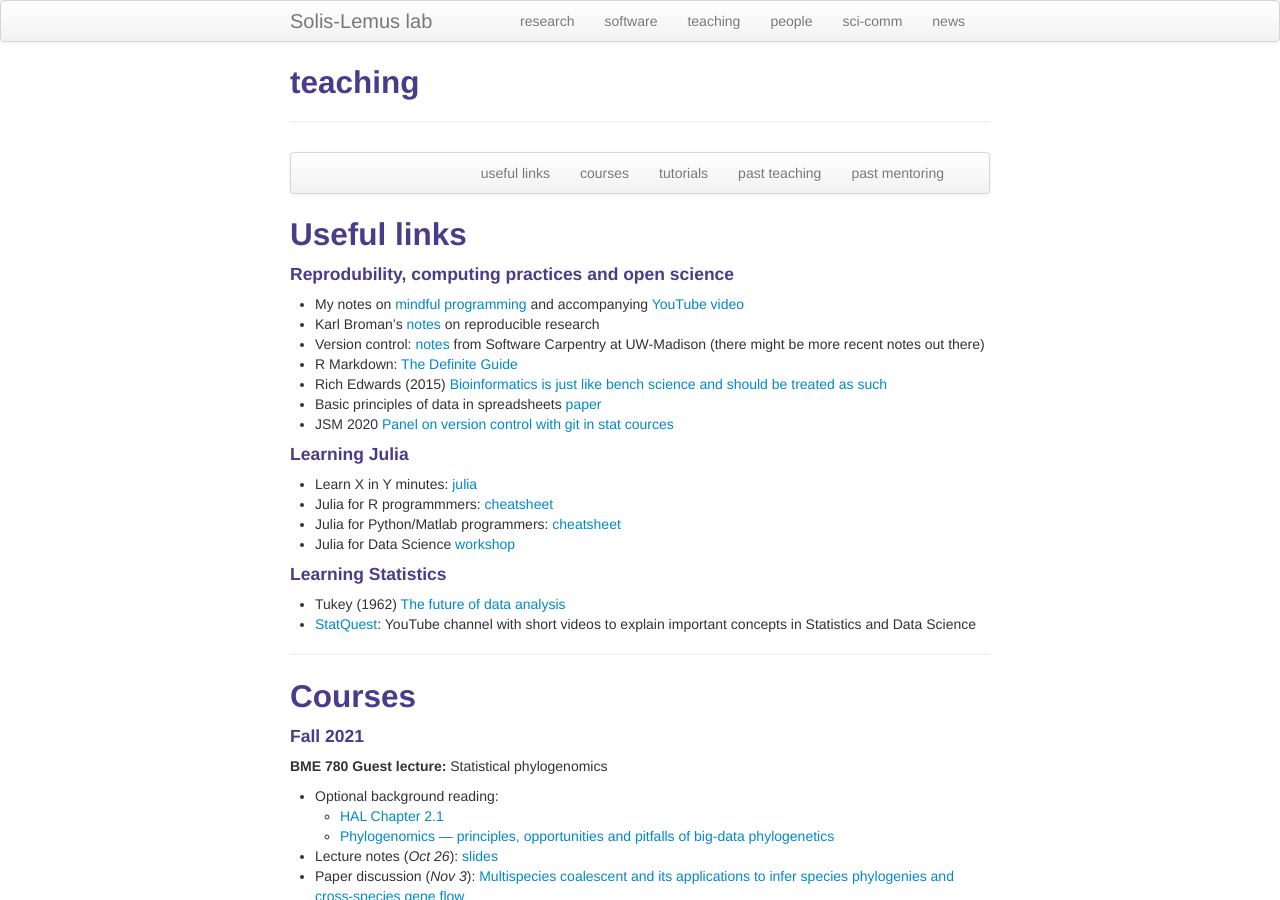
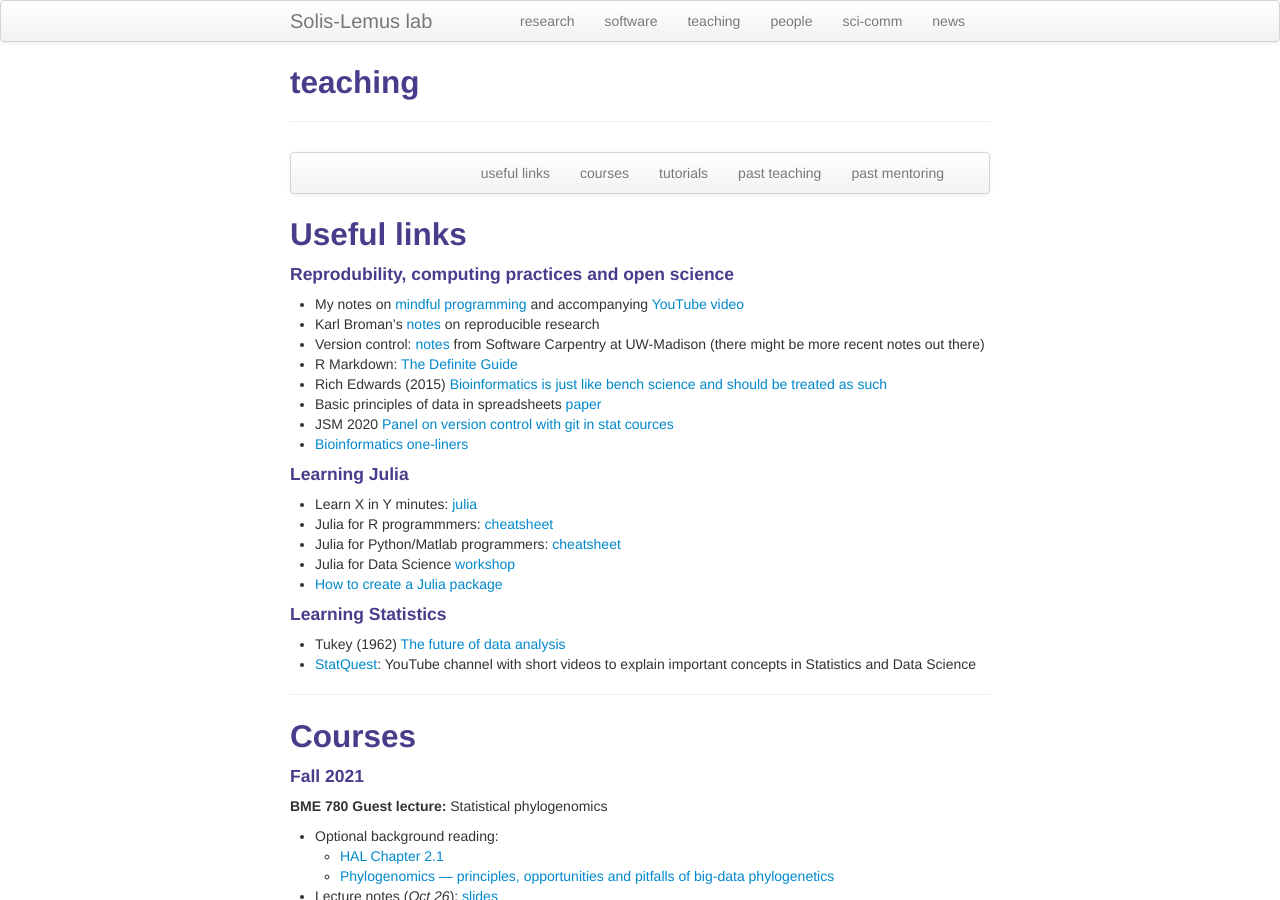
Before and after one commit to solislemuslab/solislemuslab.github.io, a Jekyll site: the page built from pages/teaching.md, in a window 1280 px wide and 900 px high. Built offline with Jekyll 4.4.1, drawn with Linux system fonts in a browser that asks for light colours.

Commit message:
one liners

```diff
--- a/pages/teaching.md
+++ b/pages/teaching.md
@@ -26,12 +26,14 @@ description: Claudia Solis-Lemus' teaching
 - Rich Edwards (2015) [Bioinformatics is just like bench science and should be treated as such](http://cabbagesofdoom.blogspot.com/2015/08/bioinformatics-is-just-like-bench.html)
 - Basic principles of data in spreadsheets [paper](https://www.tandfonline.com/doi/full/10.1080/00031305.2017.1375989)
 - JSM 2020 [Panel on version control with git in stat cources](https://github.com/mdbeckman/JSM2020-Virtual)
+- [Bioinformatics one-liners](https://github.com/stephenturner/oneliners)
 
 #### Learning Julia
 - Learn X in Y minutes: [julia](https://learnxinyminutes.com/docs/julia/)
 - Julia for R programmmers: [cheatsheet](https://datascience-enthusiast.com/R/R_Julia_cheat_sheet.html)
 - Julia for Python/Matlab programmers: [cheatsheet](https://cheatsheets.quantecon.org/)
 - Julia for Data Science [workshop](https://github.com/crsl4/julia-workshop)
+- [How to create a Julia package](https://jaantollander.com/post/how-to-create-software-packages-with-julia-language/)
 
 #### Learning Statistics
 - Tukey (1962) [The future of data analysis](https://projecteuclid.org/euclid.aoms/1177704711)
```
